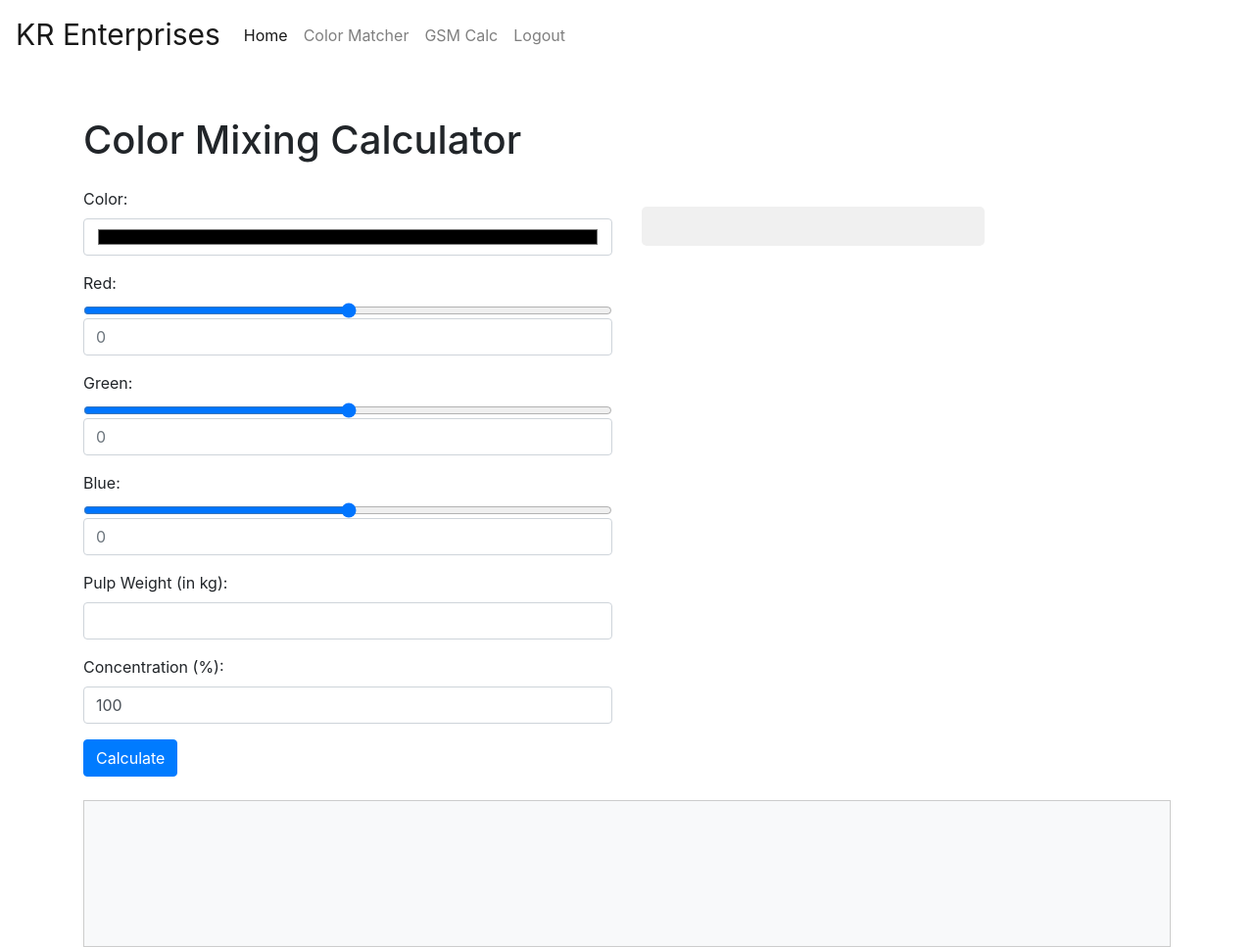
After one commit to krhandmadepaper/krpapers, a PHP site: page /Orders/Admin/colormatch.php in a window 1280 px wide. The commit adds this page. Shown: the whole page at 98% size. Run offline with PHP 8.4, Linux system fonts and the light colour scheme.

Commit message:
fucnction gsm calc and color

```diff
--- a/Home/index.php
+++ b/Home/index.php
@@ -39,7 +39,7 @@ if (isset($_SESSION['user_id']) && $_SESSION['user_type'] === 'Admin') {
                           <i class='far fa-clipboard'></i>
                             <h5 class="card-title">Order Details</h5>
                             <!-- <p class="card-text">Some quick example text to build on the card title and make up the bulk of the card's content.</p> -->
-                            <a href="../orders/Admin/Dashboard.php" class="btn btn-primary">Open</a>
+                            <a href="../orders/Admin/Index.php" class="btn btn-primary">Open</a>
                         </div>
                     </div>
                 </div>
--- /dev/null
+++ b/Orders/Admin/colormatch.php
@@ -0,0 +1,189 @@
+<!DOCTYPE html>
+<html>
+<head>
+    <title>Color Mixing Calculator</title>
+    <!-- Add Bootstrap CSS link -->
+    <link rel="stylesheet" href="https://maxcdn.bootstrapcdn.com/bootstrap/4.5.2/css/bootstrap.min.css">
+    <style>
+        .color-grid {
+            width: 100%;
+            height: 150px;
+            border: 1px solid #ccc;
+            background-color: #f8f9fa; /* New background color */
+        }
+
+        .selected-color {
+            width: 40px;
+            height: 40px;
+            border: 1px solid #000;
+            margin: 5px;
+            float: left;
+        }
+
+        /* Custom CSS for output section */
+        .output-section {
+            background-color: #f0f0f0;
+            border-radius: 5px;
+            padding: 20px;
+            margin-top: 20px;
+        }
+
+        /* Additional CSS for mobile responsiveness */
+        @media (max-width: 768px) {
+            .color-grid {
+                height: 120px;
+            }
+
+            .output-section {
+                margin-top: 10px;
+            }
+        }
+    </style>
+        <?php include"navbar.php" ?>
+
+</head>
+<body>
+    <div class="container mt-5">
+        <h1 class="mb-4">Color Mixing Calculator</h1>
+        <div class="row">
+            <div class="col-md-6">
+                <form method="post">
+                    <div class="form-group">
+                        <label for="colorPicker">Color:</label>
+                        <input type="color" id="colorPicker" name="colorPicker" class="form-control" onchange="updateColor('colorPicker')">
+                    </div>
+                    <div class="form-group">
+                        <label for="red">Red:</label>
+                        <input type="range" id="redSlider" name="redSlider" min="0" max="255" class="form-control-range" oninput="updateSlider('redSlider', 'redText')">
+                        <input type="text" id="redText" name="redText" placeholder="0" class="form-control" oninput="updateInput('redSlider', 'redText')">
+                    </div>
+                    <div class="form-group">
+                        <label for="green">Green:</label>
+                        <input type="range" id="greenSlider" name="greenSlider" min="0" max="255" class="form-control-range" oninput="updateSlider('greenSlider', 'greenText')">
+                        <input type="text" id="greenText" name="greenText" placeholder="0" class="form-control" oninput="updateInput('greenSlider', 'greenText')">
+                    </div>
+                    <div class="form-group">
+                        <label for="blue">Blue:</label>
+                        <input type="range" id="blueSlider" name="blueSlider" min="0" max="255" class="form-control-range" oninput="updateSlider('blueSlider', 'blueText')">
+                        <input type="text" id="blueText" name="blueText" placeholder="0" class="form-control" oninput="updateInput('blueSlider', 'blueText')">
+                    </div>
+                    <div class="form-group">
+                        <label for="pulpWeight">Pulp Weight (in kg):</label>
+                        <input type="number" id="pulpWeight" name="pulpWeight" min="0" step="0.01" class="form-control">
+                    </div>
+                    <div class="form-group">
+                        <label for="concentration">Concentration (%):</label>
+                        <input type="number" id="concentration" name="concentration" min="0" max="100" step="0.01" value="100" class="form-control">
+                    </div>
+                    <button type="submit" class="btn btn-primary">Calculate</button>
+                </form>
+            </div>
+            <div class="col-md-6 col-xl-4">
+                <div class="output-section">
+                    <!-- Output will be displayed here -->
+                    <?php
+                    if ($_SERVER["REQUEST_METHOD"] == "POST") {
+                        $red = isset($_POST["redSlider"]) ? (int)$_POST["redSlider"] : (isset($_POST["redText"]) ? (int)$_POST["redText"] : 0);
+                        $green = isset($_POST["greenSlider"]) ? (int)$_POST["greenSlider"] : (isset($_POST["greenText"]) ? (int)$_POST["greenText"] : 0);
+                        $blue = isset($_POST["blueSlider"]) ? (int)$_POST["blueSlider"] : (isset($_POST["blueText"]) ? (int)$_POST["blueText"] : 0);
+                        $pulpWeight = isset($_POST["pulpWeight"]) ? (float)$_POST["pulpWeight"] : 0;
+                        $concentration = isset($_POST["concentration"]) ? (float)$_POST["concentration"] : 100;
+
+                        $C = 0;
+                        $M = 0;
+                        $Y = 0;
+                        $K = 0;
+
+                        if ($red + $green + $blue > 0) {
+                            $R = $red / 255;
+                            $G = $green / 255;
+                            $B = $blue / 255;
+
+                            $K = 1 - max($R, $G, $B);
+                            $C = ($K == 1) ? 0 : (1 - $R - $K) / (1 - $K);
+                            $M = ($K == 1) ? 0 : (1 - $G - $K) / (1 - $K);
+                            $Y = ($K == 1) ? 0 : (1 - $B - $K) / (1 - $K);
+                        }
+
+                        $totalColorWeight = $pulpWeight * 1000; // Convert pulp weight to grams
+                        $cyanWeight = $C * $totalColorWeight;
+                        $magentaWeight = $M * $totalColorWeight;
+                        $yellowWeight = $Y * $totalColorWeight;
+                        $blackWeight = $K * $totalColorWeight;
+
+                        // Calculate the weight of color for the specified concentration
+                        $concentrationFactor = $concentration / 100;
+                        $cyanWeight_concentration = $cyanWeight * $concentrationFactor;
+                        $magentaWeight_concentration = $magentaWeight * $concentrationFactor;
+                        $yellowWeight_concentration = $yellowWeight * $concentrationFactor;
+                        $blackWeight_concentration = $blackWeight * $concentrationFactor;
+                    ?>
+                    <h2>CMYK Values:</h2>
+                    <p>C: <?php echo ($C * 100); ?>%</p>
+                    <p>M: <?php echo ($M * 100); ?>%</p>
+                    <p>Y: <?php echo ($Y * 100); ?>%</p>
+                    <p>K: <?php echo ($K * 100); ?>%</p>
+
+                    <h2>Color Quantity Required for 100% Concentration (in grams):</h2>
+                    <p>Cyan: <?php echo number_format($cyanWeight, 2); ?> g</p>
+                    <p>Magenta: <?php echo number_format($magentaWeight, 2); ?> g</p>
+                    <p>Yellow: <?php echo number_format($yellowWeight, 2); ?> g</p>
+                    <p>Black: <?php echo number_format($blackWeight, 2); ?> g</p>
+
+                    <h2>Color Quantity Required for <?php echo $concentration; ?>% Concentration (in grams):</h2>
+                    <p>Cyan: <?php echo number_format($cyanWeight_concentration, 2); ?> g</p>
+                    <p>Magenta: <?php echo number_format($magentaWeight_concentration, 2); ?> g</p>
+                    <p>Yellow: <?php echo number_format($yellowWeight_concentration, 2); ?> g</p>
+                    <p>Black: <?php echo number_format($blackWeight_concentration, 2); ?> g</p>
+                    <?php
+                    }
+                    ?>
+                </div>
+            </div>
+        </div>
+        <div class="color-grid mt-4" id="colorGrid">
+            <!-- Color grid will be dynamically generated here -->
+        </div>
+        <div style="clear: both;"></div>
+    </div>
+
+    <script>
+        function updateSlider(sliderId, inputId) {
+            const slider = document.getElementById(sliderId);
+            const input = document.getElementById(inputId);
+            input.value = slider.value;
+        }
+
+        function updateInput(sliderId, inputId) {
+            const slider = document.getElementById(sliderId);
+            const input = document.getElementById(inputId);
+            slider.value = input.value;
+        }
+        function updateColor(source) {
+            let red, green, blue;
+
+            if (source === 'colorPicker') {
+                const colorPicker = document.getElementById('colorPicker');
+                red = parseInt(colorPicker.value.substring(1, 3), 16);
+                green = parseInt(colorPicker.value.substring(3, 5), 16);
+                blue = parseInt(colorPicker.value.substring(5, 7), 16);
+            } else if (source === 'redSlider' || source === 'redText') {
+                red = document.getElementById('redSlider').value;
+                document.getElementById('redText').value = red;
+            } else if (source === 'greenSlider' || source === 'greenText') {
+                green = document.getElementById('greenSlider').value;
+                document.getElementById('greenText').value = green;
+            } else if (source === 'blueSlider' || source === 'blueText') {
+                blue = document.getElementById('blueSlider').value;
+                document.getElementById('blueText').value = blue;
+            }
+
+            const colorGrid = document.getElementById('colorGrid');
+            colorGrid.style.backgroundColor = `rgb(${red}, ${green}, ${blue})`;
+        }
+    </script>
+     <script src="https://code.jquery.com/jquery-3.5.1.slim.min.js"></script>
+    <script src="https://cdn.jsdelivr.net/npm/@popperjs/core@2.11.6/dist/umd/popper.min.js"></script>
+    <script src="https://maxcdn.bootstrapcdn.com/bootstrap/4.5.2/js/bootstrap.min.js"></script>
+</body>
+</html>
--- a/Orders/Admin/navbar.php
+++ b/Orders/Admin/navbar.php
@@ -9,12 +9,14 @@
           <ul class="navbar-nav mr-auto">
 
             <li class="nav-item active">
-              <a class="nav-link" href="../../home/index.php">Home <span class="sr-only">(current)</span></a>
+              <a class="nav-link" href="Index.php">Home <span class="sr-only">(current)</span></a>
             </li>
             <li class="nav-item">
-              <a class="nav-link" href="../../home/available_data.php">Available data</a>
+              <a class="nav-link" href="colormatch.php">Color Matcher</a>
             </li>
-
+            <li class="nav-item">
+              <a class="nav-link" href="GSMcalc.php">GSM Calc</a>
+            </li>
             <li class="nav-item">
               <a class="nav-link " href = "../../login/logout.php">Logout</a>
             </li>
```
Also changed, not shown: Orders/Admin/GSMcalc.php (added, +74 -0 lines), Upcoming Modules.txt (+8 -3 lines), Orders/Admin/Index.php (renamed from Orders/Admin/dashboard.php).
